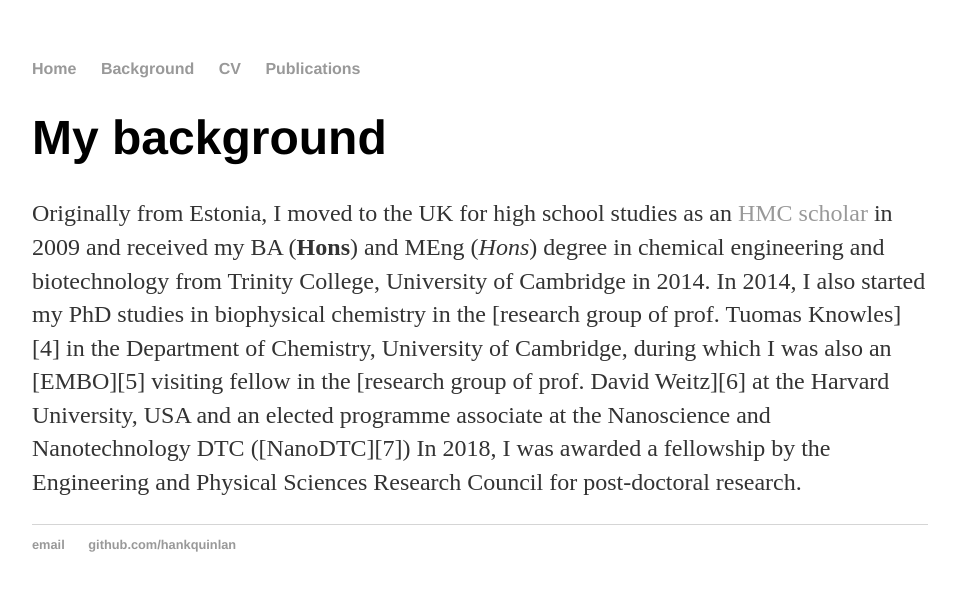
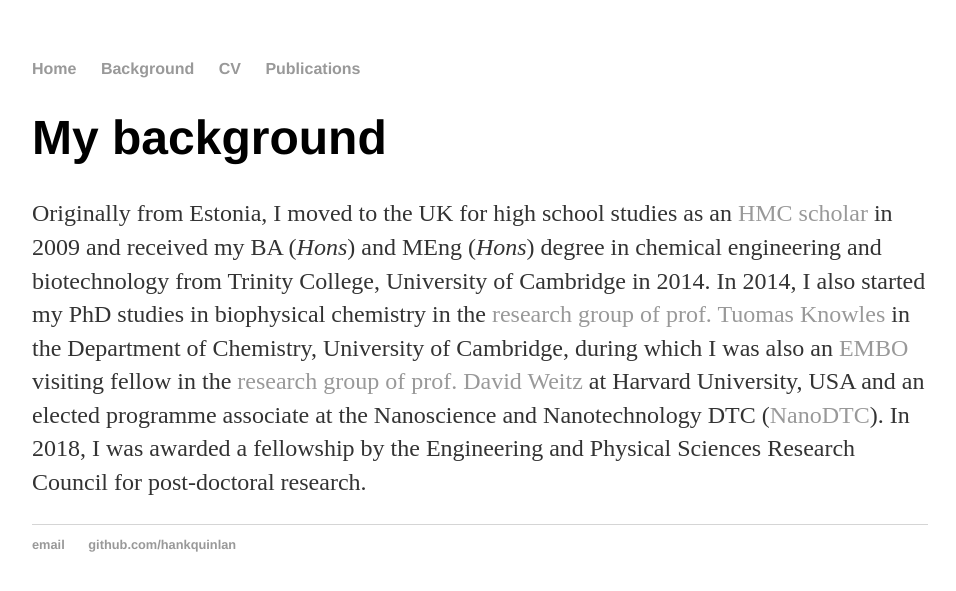
Before and after one commit to kadiliissaar/kadiliissaar.github.io, a Jekyll site: the page built from background/index.html, in a window 1280 px wide. Shown: the top 591 px of the page, without its empty margins (160-1116 px from the left). Built offline with Jekyll 4.4.1, drawn with Linux system fonts in a browser that asks for light colours.

Commit message:
Update index.html

```diff
--- a/background/index.html
+++ b/background/index.html
@@ -5,12 +5,17 @@
 <div class="blurb">
 	<h1>My background</h1>
 	<p> Originally from Estonia, I moved to the UK for high school studies as an
-<a href="https://www.hmc.org.uk/about-hmc/projects/">HMC scholar</a> in 2009 and received my BA (<b>Hons</b>) and
-MEng (<i>Hons</i>) degree in chemical engineering and biotechnology from Trinity
-College, University of Cambridge in 2014. In 2014, I also started my PhD studies in biophysical chemistry in
-the [research group of prof. Tuomas Knowles][4] in the Department of Chemistry, University of Cambridge,
-during which I was also an [EMBO][5] visiting fellow in the [research group of prof. David Weitz][6] at the
-Harvard University, USA and an elected programme associate at the Nanoscience and Nanotechnology DTC ([NanoDTC][7])
+<a href="https://www.hmc.org.uk/about-hmc/projects/">HMC scholar</a>
+in 2009 and received my BA (<i>Hons</i>) and MEng (<i>Hons</i>) degree in chemical engineering and
+biotechnology from Trinity College, University of Cambridge in 2014. In 2014, I also started my PhD
+studies in biophysical chemistry in the
+<a href="https://www-knowles.ch.cam.ac.uk/">research group of prof. Tuomas Knowles</a>
+in the Department of Chemistry, University of Cambridge, during which I was also an
+<a href="ttp://embo.org//">EMBO</a>
+visiting fellow in the
+<a href="https://weitzlab.seas.harvard.edu/">research group of prof. David Weitz</a>
+at Harvard University, USA and an elected programme associate at the Nanoscience and Nanotechnology DTC
+(<a href="https://www.nanodtc.cam.ac.uk/">NanoDTC</a>).
 In 2018, I was awarded a fellowship by the Engineering and Physical Sciences Research Council for post-doctoral
 research.</p>
 </div><!-- /.blurb -->
```
